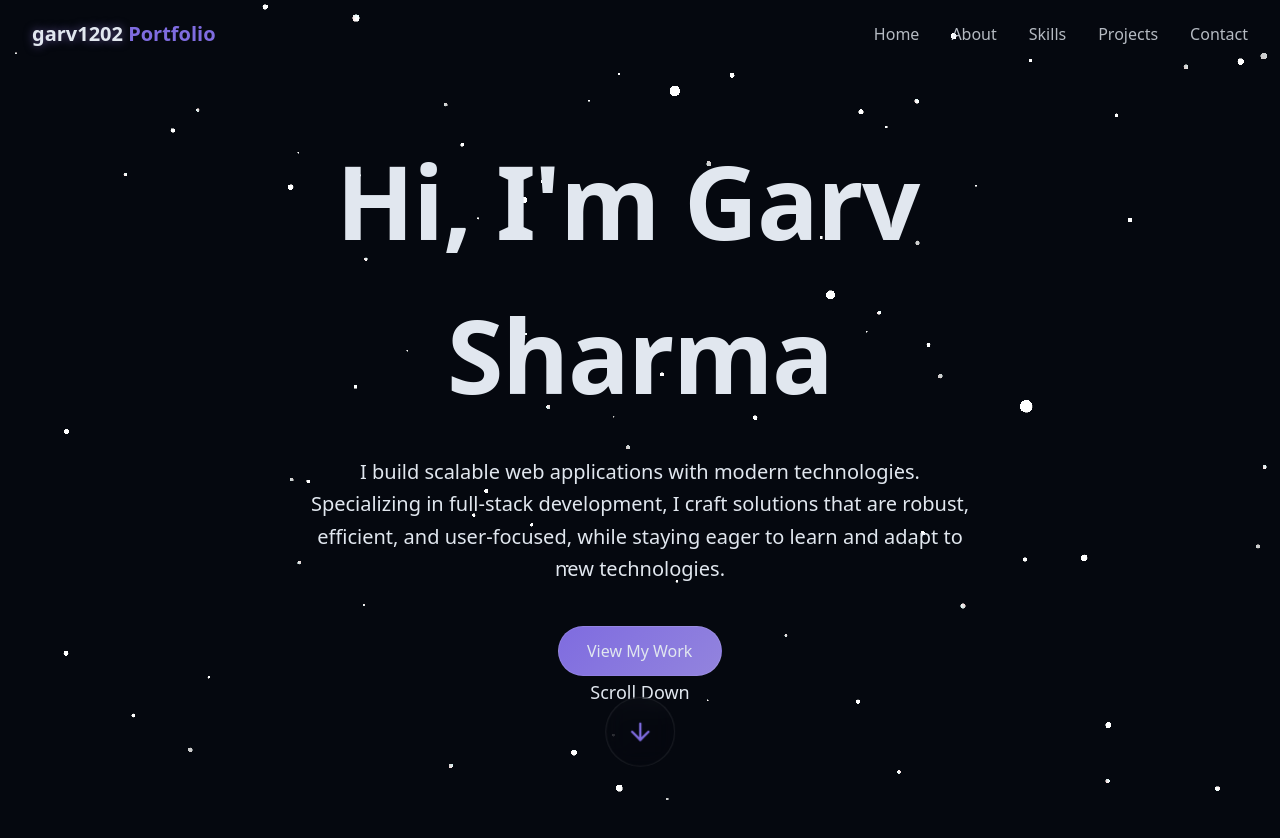
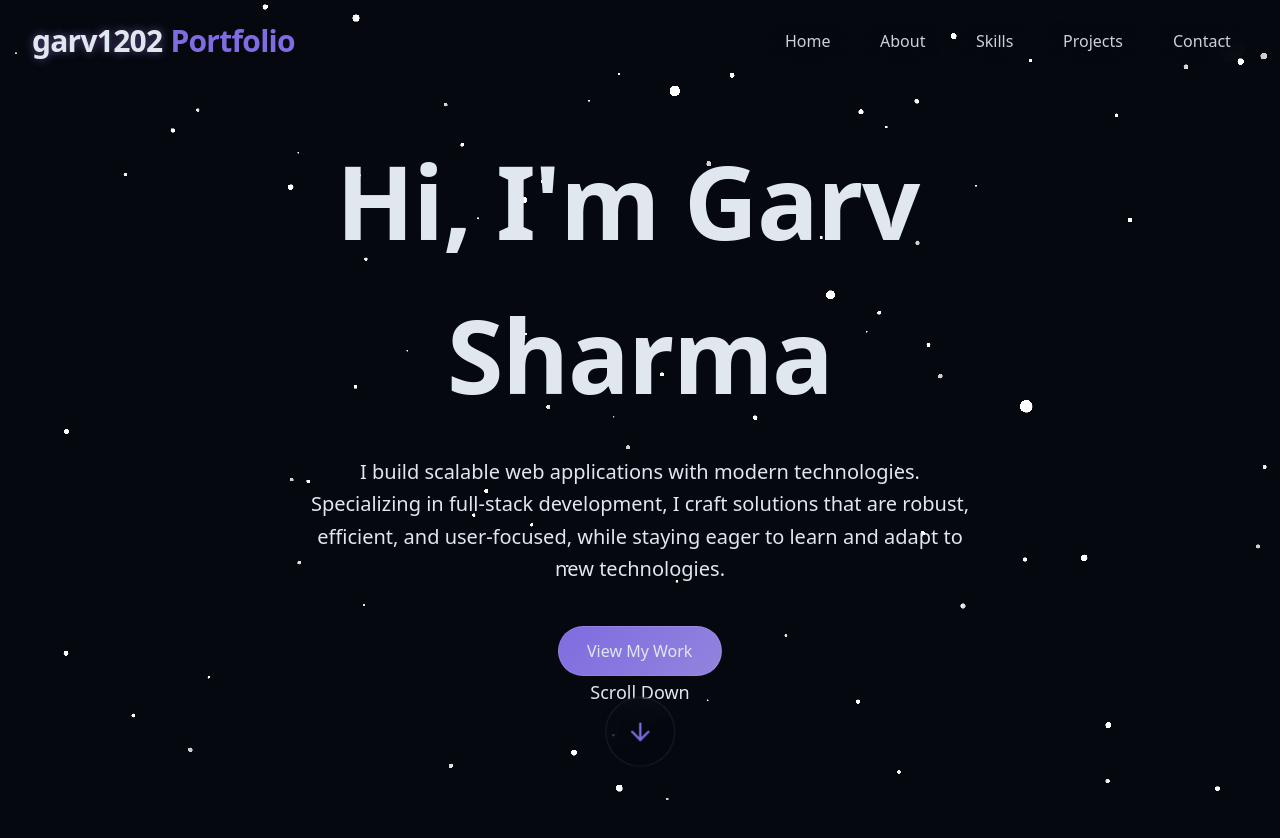
Before and after one commit to garvsharma12/my-portfolio, a React (Vite) app: page / in a window 1280 px wide. Shown: the top 838 px of the page. Built offline with nearby package versions, Linux system fonts and the light colour scheme.

Commit message:
Changes in the navbar

```diff
--- a/index.html
+++ b/index.html
@@ -2,9 +2,24 @@
 <html lang="en">
   <head>
     <meta charset="UTF-8" />
-    <link rel="icon" type="image/svg+xml" href="/vite.svg" />
+  <link rel="icon" type="image/svg+xml" href="/favicon.svg" />
     <meta name="viewport" content="width=device-width, initial-scale=1.0" />
-    <title></title>
+    <title>garv1202</title>
+    <meta name="description" content="Portfolio of Garv Sharma — full-stack developer building scalable, user-focused web applications with modern technologies." />
+    <meta name="theme-color" content="#0D6EFD" />
+
+    <!-- Open Graph / Facebook -->
+    <meta property="og:type" content="website" />
+    <meta property="og:title" content="garv1202" />
+    <meta property="og:description" content="Portfolio of Garv Sharma — full-stack developer building scalable, user-focused web applications with modern technologies." />
+    <meta property="og:image" content="/favicon.svg" />
+    <meta property="og:url" content="/" />
+
+    <!-- Twitter -->
+    <meta name="twitter:card" content="summary_large_image" />
+    <meta name="twitter:title" content="garv1202" />
+    <meta name="twitter:description" content="Portfolio of Garv Sharma — full-stack developer building scalable, user-focused web applications with modern technologies." />
+    <meta name="twitter:image" content="/favicon.svg" />
   </head>
   <body>
     <div id="root"></div>
--- a/src/components/Navbar.jsx
+++ b/src/components/Navbar.jsx
@@ -32,24 +32,30 @@ export const Navbar = () => {
     >
       <div className="container flex items-center justify-between">
         <a
-          className="text-xl font-bold text-primary flex items-center"
+          className="text-2xl md:text-3xl font-bold flex items-center tracking-tight"
           href="#hero"
         >
           <span className="relative z-10">
-            <span className="text-glow text-foreground"> garv1202 </span>{" "}
-            Portfolio
+            <span className="text-glow text-foreground">garv1202</span>
+            <span className="ml-2 hidden sm:inline text-primary">Portfolio</span>
           </span>
         </a>
 
         {/* desktop nav */}
-        <div className="hidden md:flex space-x-8">
+        <div className="hidden md:flex gap-4">
           {navItems.map((item, key) => (
             <a
               key={key}
               href={item.href}
-              className="text-foreground/80 hover:text-primary transition-colors duration-300"
+              className={
+                "group inline-flex items-center rounded-full border border-transparent px-4 py-2 " +
+                "text-[15px] md:text-base font-medium text-foreground/90 transition-all " +
+                "hover:text-primary hover:bg-background/60 hover:border-white/10 backdrop-blur-md"
+              }
             >
-              {item.name}
+              <Magnet padding={40} magnetStrength={40}>
+                <span>{item.name}</span>
+              </Magnet>
             </a>
           ))}
         </div>
@@ -68,22 +74,24 @@ export const Navbar = () => {
 
         <div
           className={cn(
-            "fixed inset-0 bg-background/95 backdroup-blur-md z-40 flex flex-col items-center justify-center",
+            "fixed inset-0 bg-background/95 backdrop-blur-md z-40 flex flex-col items-center justify-center",
             "transition-all duration-300 md:hidden",
             isMenuOpen
               ? "opacity-100 pointer-events-auto"
               : "opacity-0 pointer-events-none"
           )}
         >
-          <div className="flex flex-col space-y-8 text-xl">
+          <div className="flex flex-col space-y-7 text-2xl font-semibold">
             {navItems.map((item, key) => (
               <a
                 key={key}
                 href={item.href}
-                className="text-foreground/80 hover:text-primary transition-colors duration-300"
+                className="inline-flex items-center rounded-full px-4 py-2 text-foreground/90 hover:text-primary transition-colors duration-300"
                 onClick={() => setIsMenuOpen(false)}
               >
-                {item.name}
+                <Magnet padding={50} magnetStrength={50}>
+                  <span>{item.name}</span>
+                </Magnet>
               </a>
             ))}
           </div>
```
Also changed, not shown: public/favicon.svg (added).
